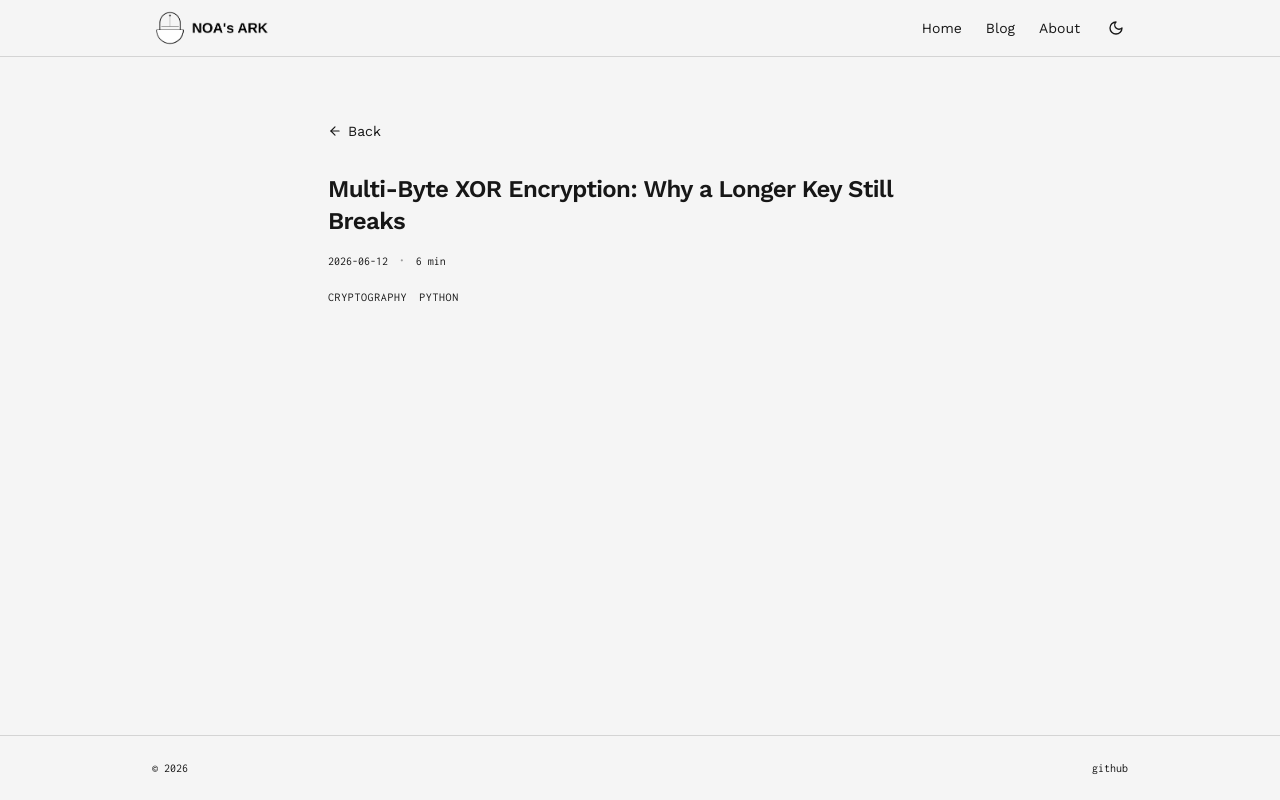
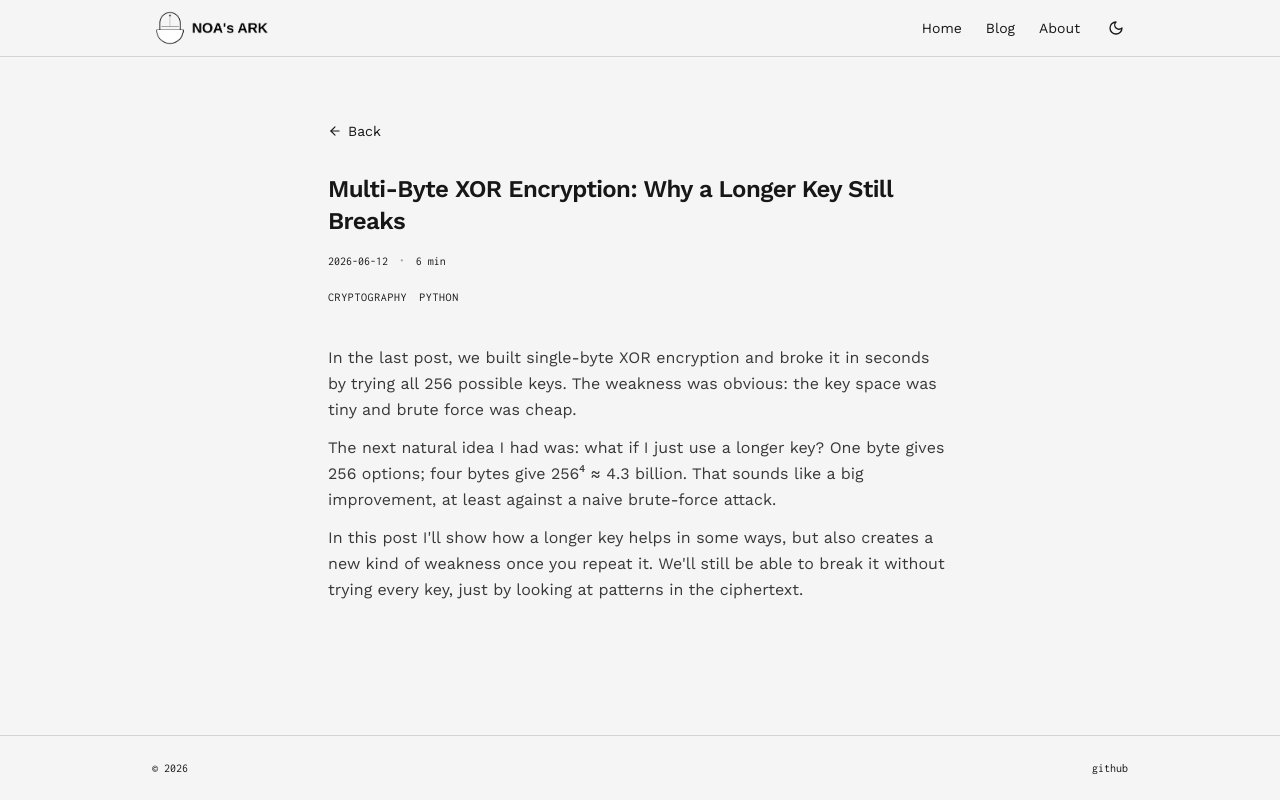
Before and after one commit to n0as-ark/logbook, a React (Vite) app: page /logbook/blog/multi-byte-xor in a window 1280 px wide. Built offline with nearby package versions, Linux system fonts and the light colour scheme; the HTML template or start-up script is replaced by a standard one.

Commit message:
Update posts.ts

```diff
--- a/src/data/posts.ts
+++ b/src/data/posts.ts
@@ -404,9 +404,12 @@ snippet: `def xor_encrypt(plaintext: bytes, key: bytes) -> bytes:
         byte ^ key[i % len(key)]
         for i, byte in enumerate(plaintext)
     )
+
 xor_decrypt = xor_encrypt
 ciphertext = xor_encrypt(message, b"SECRET")
 recovered  = xor_decrypt(ciphertext, b"SECRET")`,
-content: ``,
+  content: `In the last post, we built single-byte XOR encryption and broke it in seconds by trying all 256 possible keys. The weakness was obvious: the key space was tiny and brute force was cheap.
+The next natural idea I had was: what if I just use a longer key? One byte gives 256 options; four bytes give 256⁴ ≈ 4.3 billion. That sounds like a big improvement, at least against a naive brute-force attack.
+In this post I'll show how a longer key helps in some ways, but also creates a new kind of weakness once you repeat it. We'll still be able to break it without trying every key, just by looking at patterns in the ciphertext.`,
   },
 ];
```
Lines whose indentation alone changed are shown as unchanged.
